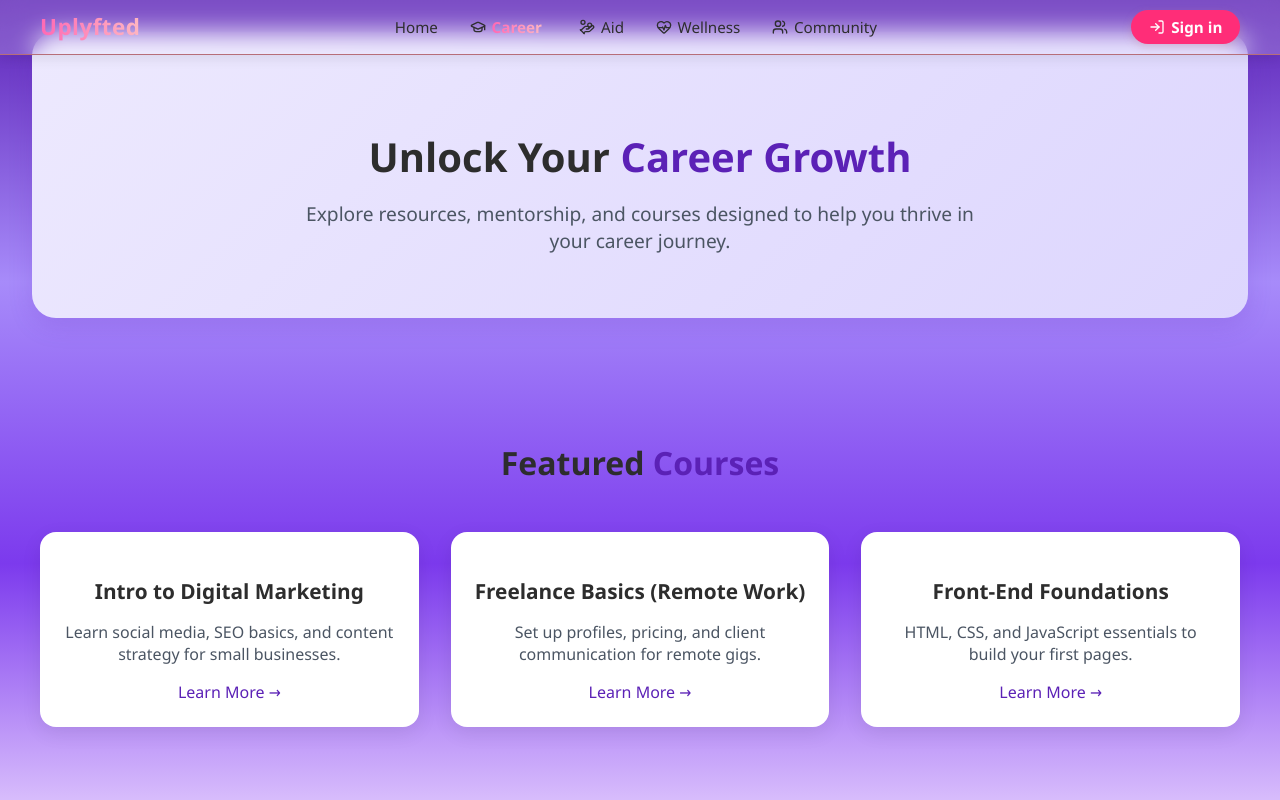
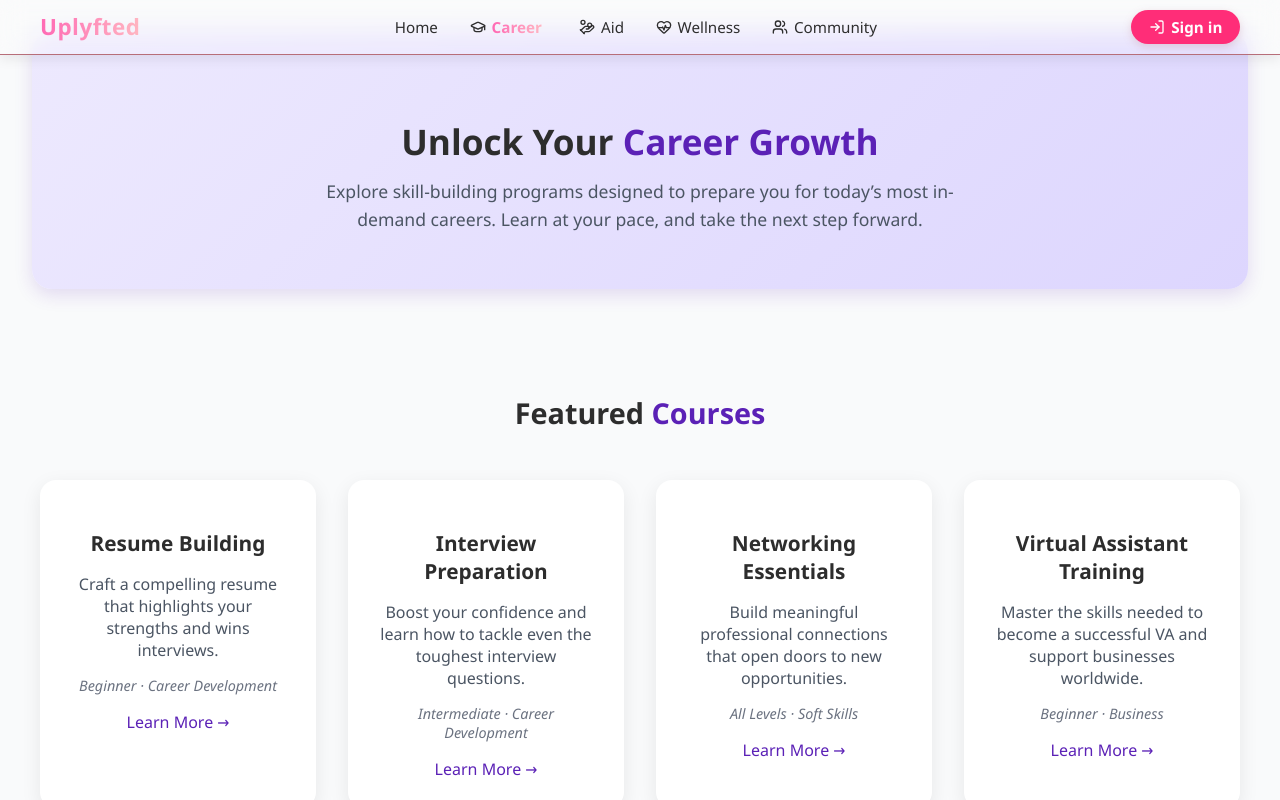
Before and after one commit to Sparshar-Njuguna/UPLYFTED, a React (Vite) app: page /career in a window 1280 px wide. Shown: the top 800 px of the page. Built offline with nearby package versions, Linux system fonts and the light colour scheme.

Commit message:
Made changes to the Career section

```diff
--- a/src/data/courses.json
+++ b/src/data/courses.json
@@ -1,6 +1,45 @@
 
 [
-  { "id": 1, "title": "Intro to Digital Marketing", "level": "Beginner", "description": "Learn social media, SEO basics, and content strategy for small businesses." },
-  { "id": 2, "title": "Freelance Basics (Remote Work)", "level": "Beginner", "description": "Set up profiles, pricing, and client communication for remote gigs." },
-  { "id": 3, "title": "Front-End Foundations", "level": "Intermediate", "description": "HTML, CSS, and JavaScript essentials to build your first pages." }
+  {
+    "title": "Resume Building",
+    "description": "Craft a compelling resume that highlights your strengths and wins interviews.",
+    "level": "Beginner",
+    "category": "Career Development",
+    "link": "/courses/resume-building"
+  },
+  {
+    "title": "Interview Preparation",
+    "description": "Boost your confidence and learn how to tackle even the toughest interview questions.",
+    "level": "Intermediate",
+    "category": "Career Development",
+    "link": "/courses/interview-prep"
+  },
+  {
+    "title": "Networking Essentials",
+    "description": "Build meaningful professional connections that open doors to new opportunities.",
+    "level": "All Levels",
+    "category": "Soft Skills",
+    "link": "/courses/networking"
+  },
+  {
+    "title": "Virtual Assistant Training",
+    "description": "Master the skills needed to become a successful VA and support businesses worldwide.",
+    "level": "Beginner",
+    "category": "Business",
+    "link": "/courses/virtual-assistant"
+  },
+  {
+    "title": "Project Management Foundations",
+    "description": "Learn the principles of planning, executing, and managing projects effectively.",
+    "level": "Intermediate",
+    "category": "Business",
+    "link": "/courses/project-management"
+  },
+  {
+    "title": "Personal Finance 101",
+    "description": "Understand budgeting, saving, and investing to build long-term financial security.",
+    "level": "Beginner",
+    "category": "Finance",
+    "link": "/courses/personal-finance"
+  }
 ]
--- a/src/pages/Career.jsx
+++ b/src/pages/Career.jsx
@@ -1,4 +1,3 @@
-
 import { useEffect } from "react";
 import { motion } from "framer-motion";
 import courses from "../data/courses.json";
@@ -28,8 +27,9 @@ export default function Career() {
           transition={{ delay: 0.4, duration: 0.8 }}
           className="career-subtitle"
         >
-          Explore resources, mentorship, and courses designed to help you
-          thrive in your career journey.
+          Explore skill-building programs designed to prepare you for today’s
+          most in-demand careers. Learn at your pace, and take the next step
+          forward.
         </motion.p>
       </section>
 
@@ -57,7 +57,15 @@ export default function Career() {
             >
               <h3 className="card-title">{course.title}</h3>
               <p className="card-text">{course.description}</p>
-              <a href={course.link} className="card-link" target="_blank" rel="noopener noreferrer">
+              <p className="card-meta">
+                <span>{course.level}</span> · <span>{course.category}</span>
+              </p>
+              <a
+                href={course.link}
+                className="card-link"
+                target="_blank"
+                rel="noopener noreferrer"
+              >
                 Learn More →
               </a>
             </motion.div>
--- a/src/styles/Career.css
+++ b/src/styles/Career.css
@@ -2,44 +2,45 @@
 .career-page {
   padding: 2rem;
   color: #2d2d2d;
-  background: #a78bfa,;
-  /* give Career its own bg if you want:
-     background: #f9fafb;
-  */
+  background: #f9fafb;
+  min-height: 100vh;
 }
 
 /* ------------------ Hero Section ------------------ */
 .career-page .career-hero {
   text-align: center;
-  padding: 4rem 2rem;
+  padding: 3.5rem 2rem;
   background: linear-gradient(
     135deg,
     #ede9fe, /* soft lavender */
     #ddd6fe   /* pastel violet */
   );
-  border-radius: 1.5rem;
-  margin-bottom: 4rem;
-  box-shadow: 0 8px 24px rgba(91, 33, 182, 0.15);
+  border-radius: 1.25rem;
+  margin-bottom: 3rem;
+  box-shadow: 0 6px 18px rgba(91, 33, 182, 0.15);
 }
 
 .career-page .career-title {
-  font-size: 2.5rem;
+  font-size: 2.2rem;
   font-weight: bold;
-  margin-bottom: 1rem;
+  margin-bottom: 0.75rem;
+  color: #2d2d2d;
 }
 
 .career-page .career-subtitle {
-  font-size: 1.2rem;
-  max-width: 700px;
+  font-size: 1.1rem;
+  max-width: 650px;
   margin: 0 auto;
   color: #4b5563;
+  line-height: 1.6;
 }
 
 /* ------------------ Section Title ------------------ */
 .career-page .section-title {
   text-align: center;
-  font-size: 2rem;
+  font-size: 1.8rem;
   margin-bottom: 2rem;
+  font-weight: 600;
 }
 
 /* ------------------ Courses Section ------------------ */
@@ -50,13 +51,13 @@
 /* ------------------ Cards ------------------ */
 .career-page .cards-container {
   display: grid;
-  grid-template-columns: repeat(auto-fit, minmax(250px, 1fr));
+  grid-template-columns: repeat(auto-fit, minmax(260px, 1fr));
   gap: 2rem;
 }
 
 .career-page .card {
   background: #fff;
-  padding: 1.5rem;
+  padding: 1.75rem;
   border-radius: 1rem;
   box-shadow: 0 6px 20px rgba(0, 0, 0, 0.08);
   transition: transform 0.3s ease, box-shadow 0.3s ease;
@@ -64,20 +65,28 @@
 }
 
 .career-page .card:hover {
-  transform: translateY(-6px);
-  box-shadow: 0 10px 28px rgba(0, 0, 0, 0.15);
+  transform: translateY(-6px) scale(1.02);
+  box-shadow: 0 12px 30px rgba(0, 0, 0, 0.15);
 }
 
 .career-page .card-title {
   font-size: 1.3rem;
   font-weight: 600;
   margin-bottom: 0.5rem;
+  color: #2d2d2d;
 }
 
 .career-page .card-text {
   font-size: 1rem;
   color: #4b5563;
+  margin-bottom: 0.75rem;
+}
+
+.career-page .card-meta {
+  font-size: 0.9rem;
+  color: #6b7280;
   margin-bottom: 1rem;
+  font-style: italic;
 }
 
 .career-page .card-link {
@@ -92,7 +101,7 @@
   color: #7c3aed;
 }
 
-/* Accent text (scoped correctly) */
+/* Accent text */
 .career-page .accent-text {
   color: #5b21b6;
 }
```
